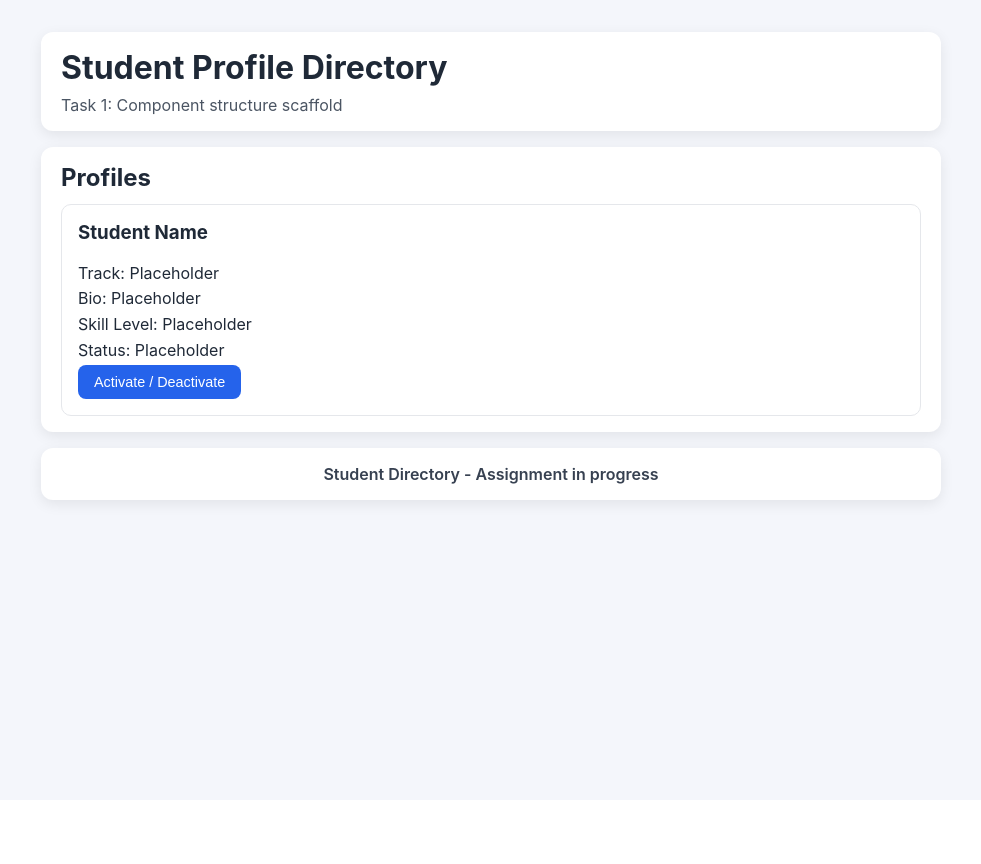
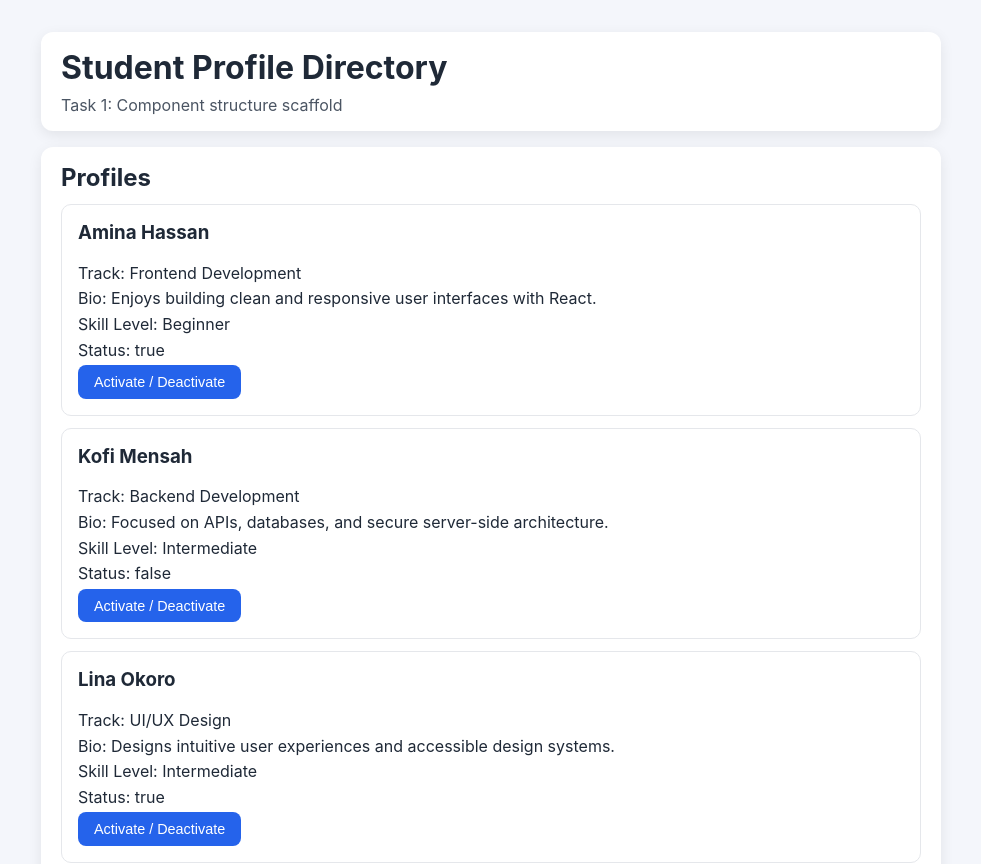
Before and after one commit to OkashaAbdalla/StudentProfileDP_, a React (Create React App) app: page / in a window 1280 px wide. Shown: the top 864 px of the page, without its empty margins (149-1130 px from the left). Before the commit the page ends 800 px from the top, so only its background shows below. Built offline with nearby package versions, Linux system fonts and the light colour scheme.

Commit message:
render profile cards dynamically with props

```diff
--- a/src/components/ProfileCard.jsx
+++ b/src/components/ProfileCard.jsx
@@ -1,11 +1,11 @@
-function ProfileCard() {
+function ProfileCard({ student }) {
   return (
     <article className="profile-card">
-      <h3>Student Name</h3>
-      <p>Track: Placeholder</p>
-      <p>Bio: Placeholder</p>
-      <p>Skill Level: Placeholder</p>
-      <p>Status: Placeholder</p>
+      <h3>{student.name}</h3>
+      <p>Track: {student.track}</p>
+      <p>Bio: {student.bio}</p>
+      <p>Skill Level: {student.skillLevel}</p>
+      <p>Status: {String(student.isActive)}</p>
       <button type="button">Activate / Deactivate</button>
     </article>
   );
--- a/src/components/ProfileList.jsx
+++ b/src/components/ProfileList.jsx
@@ -1,10 +1,12 @@
 import ProfileCard from './ProfileCard';
 
-function ProfileList() {
+function ProfileList({ students }) {
   return (
     <section className="profile-list">
       <h2>Profiles</h2>
-      <ProfileCard />
+      {students.map((student) => (
+        <ProfileCard key={student.id} student={student} />
+      ))}
     </section>
   );
 }
```
